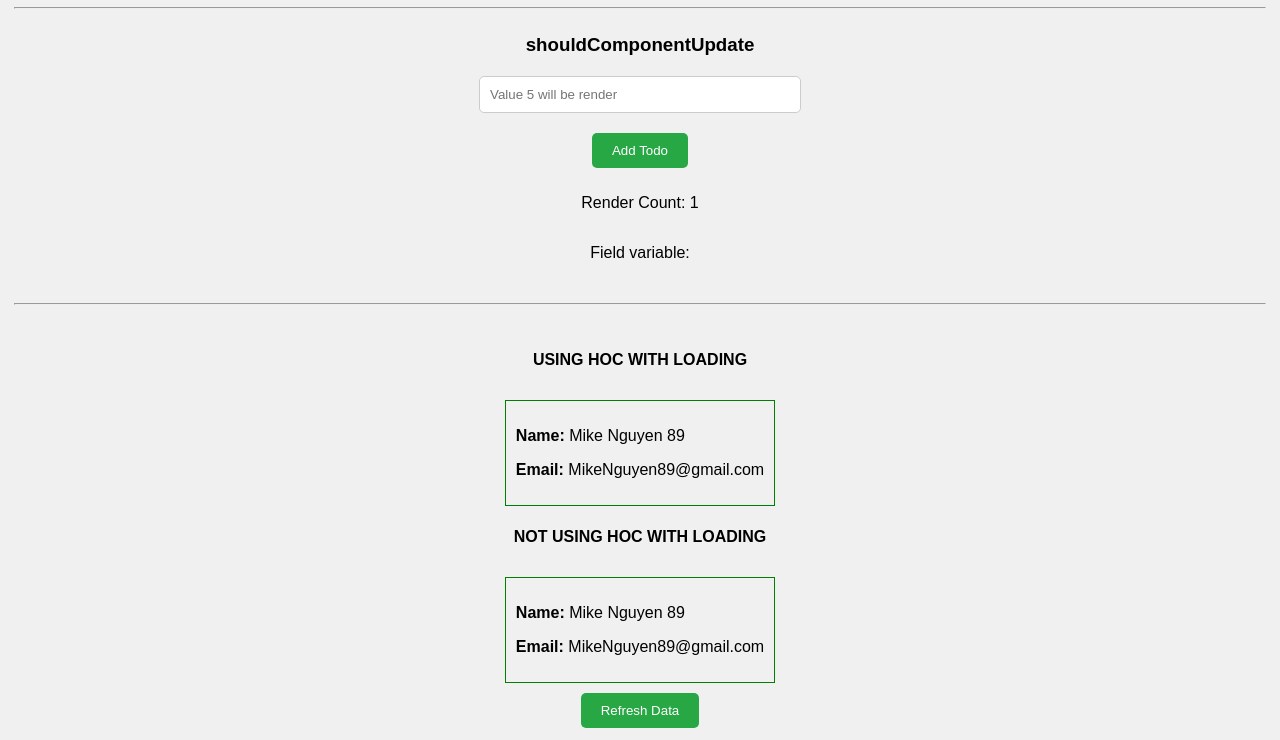
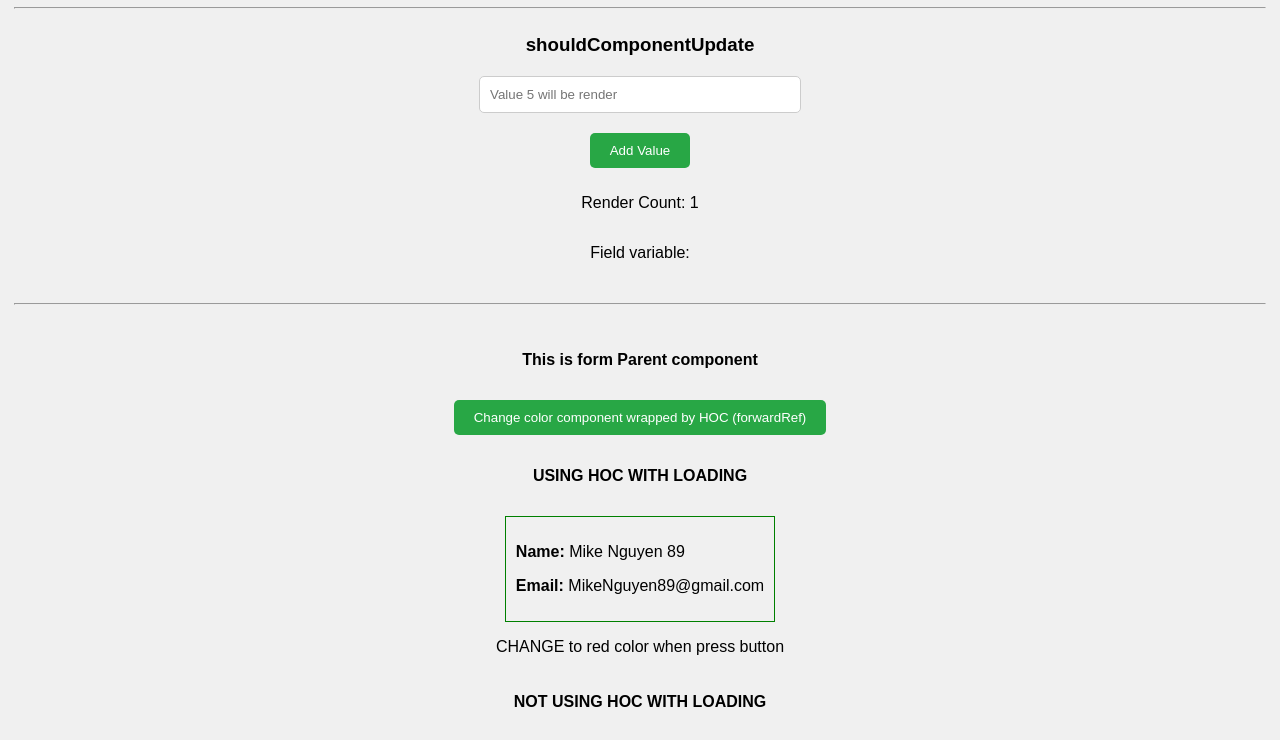
Before and after one commit to M1ke193/Class_component_Redux, a React (Create React App) app: page / in a window 1280 px wide. Shown: the part 2000-2740 px from the top of the page. Built offline with nearby package versions, Linux system fonts and the light colour scheme.

Commit message:
react forward ref

```diff
--- a/src/App.js
+++ b/src/App.js
@@ -19,6 +19,7 @@ class App extends React.Component {
       isLoading: true,
       userData: null,
     };
+    this.forwordRef = React.createRef();
     this.removeTodoCB = this.removeTodoCB.bind(this);
   }
 
@@ -61,6 +62,12 @@ class App extends React.Component {
     });
   };
 
+  handleChangeColor = () => {
+    if (this.forwordRef.current) {
+      this.forwordRef.current.changeColor();
+    }
+  };
+
   render() {
     return (
       <div className="App">
@@ -93,7 +100,7 @@ class App extends React.Component {
           Add Todo
         </button>
         <button className="add-todo-button" onClick={this.toggleChild}>
-          Toggle Child
+          Toggle Child (clear interval, when componentWillUnmount)
         </button>
 
         {!this.state.isHideChild && (
@@ -113,15 +120,21 @@ class App extends React.Component {
         <ShouldUpdate />
 
         <hr />
+        <h4>This is form Parent component</h4>
+        <button
+          className="add-todo-button"
+          onClick={this.handleChangeColor}
+        >
+          Change color component wrapped by HOC (forwardRef)
+        </button>
         <h4>USING HOC WITH LOADING</h4>
         <UserProfileWithLoading
+          ref={this.forwordRef}
           isLoading={this.state.isLoading}
           user={this.state.userData}
         />
         <h4>NOT USING HOC WITH LOADING</h4>
-        <UserProfile
-          user={this.state.userData}
-        />
+        <UserProfile user={this.state.userData} />
         <button className="add-todo-button" onClick={this.handleRefreshData}>
           Refresh Data
         </button>
--- a/src/HOC/HOCLoading.js
+++ b/src/HOC/HOCLoading.js
@@ -1,18 +1,21 @@
-import React from 'react';
+import React from "react";
 
 const withLoadingIndicator = (WrappedComponent) => {
   // NOT ONLY ARROW FUNCTION, it can be a class component (can use lifecycle methods)
-  const HOCComponent = (props) => {
+  // When using class components, ref will refer to HOC component it self, not the wrapped component, so we must use React.forwardRef-
+  //-when returning
+    const HOCComponent = React.forwardRef((props, ref) => {
     const { isLoading, ...passThroughProps } = props;
 
     if (isLoading) {
-      return <p style={{ color: 'blue', fontStyle: 'italic' }}>LOADING...</p>;
+      return <p style={{ color: "blue", fontStyle: "italic" }}>LOADING...</p>;
     }
 
-    return <WrappedComponent {...passThroughProps} />;
-  };
+    return <WrappedComponent ref={ref} {...passThroughProps} />;
+  });
 
-  const wrappedComponentName = WrappedComponent.displayName || WrappedComponent.name || 'Component';
+  const wrappedComponentName =
+    WrappedComponent.displayName || WrappedComponent.name || "Component";
   HOCComponent.displayName = `WithLoadingIndicator(${wrappedComponentName})`;
 
   return HOCComponent;
--- a/src/HOC/Profile.js
+++ b/src/HOC/Profile.js
@@ -4,16 +4,26 @@ import React from 'react';
 class UserProfile extends React.Component {
   constructor(props) {
     super(props);
+    this.colorP = React.createRef();
+  }
+
+  changeColor = () => {
+    if (this.colorP.current) {
+      this.colorP.current.style.color = 'red';
+    }
   }
 
   render() {
     const { user } = this.props;
 
     return (
-      <div style={{ border: '1px solid green', padding: '10px', marginTop: '10px' }}>
-        <p><strong>Name:</strong> {user?.name}</p>
-        <p><strong>Email:</strong> {user?.email}</p>
-      </div>
+      <>
+        <div style={{ border: '1px solid green', padding: '10px', marginTop: '10px' }}>
+          <p><strong>Name:</strong> {user?.name}</p>
+          <p><strong>Email:</strong> {user?.email}</p>
+        </div>
+        <p ref={this.colorP}>CHANGE to red color when press button</p>
+      </>
     );
   }
 }
--- a/src/shouldUpdate.js
+++ b/src/shouldUpdate.js
@@ -35,7 +35,7 @@ class ShouldUpdate extends React.Component {
             console.log("value from state: ", this.state.field)
           }}
         >
-          Add Todo
+          Add Value
         </button>
         <p>Render Count: {this.renderCount}</p>
         <p>Field variable: {this.state.field}</p>
```
